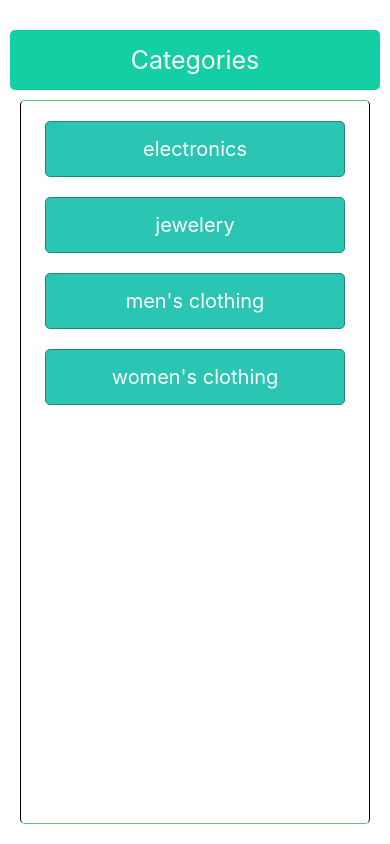
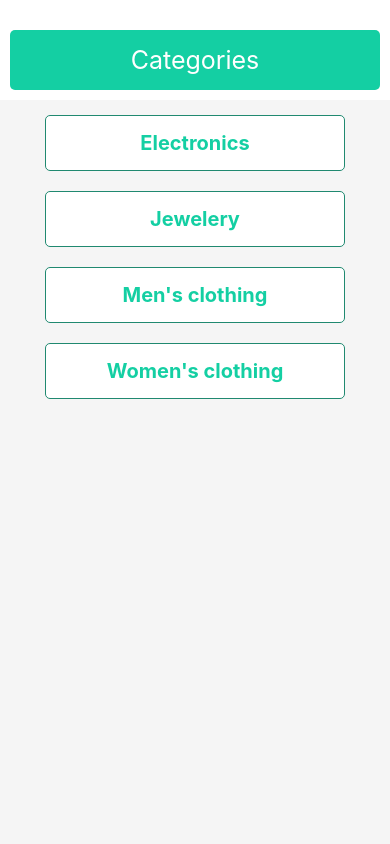
Before and after one commit to khanhvan5323587/assignment2-khahVanS5323587, a React Native app: screen /Category in a window 390 px wide. Built offline with nearby package versions, Linux system fonts and the light colour scheme.

Commit message:
update m1

```diff
--- a/screens/product/CategoryScreen.js
+++ b/screens/product/CategoryScreen.js
@@ -7,7 +7,7 @@ import { global } from '../../src/constant/const';
 const CategoryScreen = ({ navigation }) => {
     return (
         <View style={styles.container}>
-            <View >
+            <View style={global.header}>
                 <Text style={global.title}>Categories</Text>
             </View>
             <View style={styles.box}>
@@ -15,10 +15,7 @@ const CategoryScreen = ({ navigation }) => {
                     data={categories}
                     keyExtractor={(item, index) => index.toString()}
                     renderItem={({ item }) => (
-                        <TouchableOpacity
-                            style={styles.itemTouchable}
-                            onPress={() => navigation.navigate("ProductList", { categoryName: item })}
-                        >
+                        <TouchableOpacity style={styles.itemTouchable} onPress={() => navigation.navigate("ProductList", { categoryName: item })} >
                             <Text style={styles.items}>{item}</Text>
                         </TouchableOpacity>
                     )}
@@ -32,21 +29,17 @@ export default CategoryScreen
 const styles = StyleSheet.create({
     container: {
         flex: 1,
-        backgroundColor: '#fff',
-        padding: 20
-
+        backgroundColor: '#f5f5f5',
     },
     box: {
-        borderWidth: 1,
-        padding: 10,
+        padding: 5,
         borderRadius: 5,
-        flex: 1,
+        // flex: 1,
         alignItems: 'center',
-        borderBlockColor: '#56c37a'
     },
     items: {
-        backgroundColor: '#2ac5b3',
-        color: '#ffffff',
+        backgroundColor: '#ffff',
+        color: '#14cfa3',
         padding: 15,
         margin: 10,
         textAlign: 'center',
@@ -55,6 +48,8 @@ const styles = StyleSheet.create({
         borderColor: '#208970',
         borderRadius: 5,
         fontSize: 20,
+        fontWeight: "bold"
+
     },
     itemTouchable: {
         alignItems: 'center',
--- a/screens/product/ProductDetailScreen.js
+++ b/screens/product/ProductDetailScreen.js
@@ -1,27 +1,37 @@
 import React from 'react';
-import { StyleSheet, Text, View, Image, ScrollView } from 'react-native';
+import { StyleSheet, Text, View, Image, ScrollView, TouchableOpacity } from 'react-native';
 import { useRoute } from '@react-navigation/native';
+import { global } from '../../src/constant/const';
+import { useLayoutEffect } from 'react';
 
 const ProductDetailScreen = ({ navigation }) => {
   const route = useRoute();
   const product = route.params?.product;
 
-  if (!product) {
-    return (
-      <View style={styles.container}>
-        <Text>No product selected</Text>
-      </View>
-    );
-  }
-
   return (
     <ScrollView style={styles.container}>
+      <View style={global.header}>
+        <Text style={global.title}>Product Detail</Text>
+      </View>
       <Image source={{ uri: product.image }} style={styles.detailImage} />
       <View style={styles.detailContent}>
         <Text style={styles.detailName}>{product.title}</Text>
         <Text style={styles.detailPrice}>${product.price}</Text>
         <Text style={styles.detailCategory}>Category: {product.category}</Text>
         <Text style={styles.detailDesc}>{product.description}</Text>
+      </View>
+      <View style={styles.button}>
+        <View>
+          <TouchableOpacity style={styles.backButton} onPress={() => navigation.goBack()}>
+            <Text style={styles.buttonText}>Back</Text>
+          </TouchableOpacity>
+        </View>
+        <View>
+          <TouchableOpacity style={styles.backButton} onPress={() => navigation.goBack()}>
+            <Text style={styles.buttonText}>Add To Cart</Text>
+          </TouchableOpacity>
+        </View>
+
       </View>
     </ScrollView>
   );
@@ -32,7 +42,7 @@ export default ProductDetailScreen;
 const styles = StyleSheet.create({
   container: {
     flex: 1,
-    backgroundColor: '#fff',
+    backgroundColor: '#f5f5f5',
   },
   detailImage: {
     width: '100%',
@@ -62,4 +72,18 @@ const styles = StyleSheet.create({
     fontSize: 16,
     lineHeight: 24,
   },
+  button: {
+    justifyContent: "space-between",
+    flexDirection: "row"
+  },
+  backButton: {
+    marginHorizontal: 60,
+    padding: 10,
+    backgroundColor: "#14cfa3",
+    borderRadius: 5
+  },
+  buttonText: {
+    color: '#fff'
+  }
+
 });
--- a/screens/product/ProductListScreen.js
+++ b/screens/product/ProductListScreen.js
@@ -1,81 +1,53 @@
-import React, { useState, useEffect } from 'react';
-import { StyleSheet, Text, View, FlatList, Image, TouchableOpacity, ActivityIndicator } from 'react-native';
+import React, { useState, useEffect, useLayoutEffect } from 'react';
+import { StyleSheet, Text, View, FlatList, Image, TouchableOpacity, ActivityIndicator, SafeAreaView } from 'react-native';
 import { useRoute } from '@react-navigation/native';
-import axios from 'axios';
-import { PRODUCTS_API } from '../../src/constant/const';
+import { global } from '../../src/constant/const';
 
 const ProductListScreen = ({ navigation }) => {
+    const [products, setProducts] = useState([]);
     const route = useRoute();
-  const categoryName = route.params?.categoryName || 'All Products';
 
-  const [products, setProducts] = useState([]);
-  const [loading, setLoading] = useState(true);
-  const [error, setError] = useState(null);
+    const mockProducts = [
+        { id: 1, title: 'Headphones', price: 99.99, image: 'https://via.placeholder.com/150?text=HP', category: 'Electronics' },
+        { id: 2, title: 'Smart Watch', price: 199.99, image: 'https://via.placeholder.com/150?text=SW', category: 'Electronics' },
+        { id: 3, title: 'Speaker', price: 49.99, image: 'https://via.placeholder.com/150?text=SP', category: 'Electronics' },
+
+    ];
 
     useEffect(() => {
-    navigation.setOptions({ title: categoryName });
-    fetchProducts();
-  }, [categoryName, navigation]);
+        const categoryName = route.params?.categoryName || 'Electronics';
+        const filteredProducts = mockProducts.filter(product => product.category === categoryName);
+        setProducts(filteredProducts);
 
-  const fetchProducts = async () => {
-    try {
-      setLoading(true);
-      setError(null);
-      const response = await axios.get(`${PRODUCTS_API}${categoryName}`);
-      setProducts(response.data);
-    } catch (err) {
-      setError('Failed to fetch products');
-      console.error(err);
-    } finally {
-      setLoading(false);
-    }
-  };
-  <View >
-    <Text style={styles.title}>Categories</Text>
-  </View>
+    }, []);
 
     const renderProduct = ({ item }) => (
-    <TouchableOpacity
-      style={styles.productItem}
-      onPress={() => navigation.navigate('ProductDetail', { product: item })}
-    >
+        <TouchableOpacity style={styles.productItem} onPress={() => navigation.navigate('ProductDetail', { product: item })}>
             <Image source={{ uri: item.image }} style={styles.productImage} />
             <View style={styles.productInfo}>
                 <Text style={styles.productName}>{item.title}</Text>
                 <Text style={styles.productPrice}>${item.price}</Text>
+                <Text style={styles.categoryBadge}>{item.category}</Text>
             </View>
         </TouchableOpacity>
     );
 
-  if (loading) {
     return (
-      <View style={[styles.container, styles.center]}>
-        <ActivityIndicator size="large" color="#14cfa3" />
-        <Text>Loading products...</Text>
+        <View style={styles.container}>
+            <View style={global.header}>
+                <Text style={global.title}>{route.params?.categoryName || 'Products'}</Text>
             </View>
-    );
-  }
-
-  if (error) {
-    return (
-      <View style={[styles.container, styles.center]}>
-        <Text style={styles.error}>{error}</Text>
-        <TouchableOpacity onPress={fetchProducts} style={styles.retryButton}>
-          <Text>Retry</Text>
+            <FlatList
+                data={products}
+                renderItem={renderProduct}
+                keyExtractor={(item) => item.id.toString()}
+                numColumns={1}
+                contentContainerStyle={styles.listContent} />
+            <View style={styles.footer}>
+                <TouchableOpacity style={styles.backButton} onPress={() => navigation.goBack()}>
+                    <Text style={styles.backButtonText}>Back</Text>
                 </TouchableOpacity>
             </View>
-    );
-  }
-
-  return (
-    <View style={styles.container}>
-      <FlatList
-        data={products}
-        keyExtractor={(item) => item.id.toString()}
-        renderItem={renderProduct}
-        numColumns={2}
-        ListEmptyComponent={<Text style={styles.empty}>No products found</Text>}
-      />
         </View>
     );
 };
@@ -85,53 +57,70 @@ export default ProductListScreen;
 const styles = StyleSheet.create({
     container: {
         flex: 1,
-    backgroundColor: '#fff',
+        backgroundColor: '#f5f5f5',
     },
     center: {
+        flex: 1,
         justifyContent: 'center',
         alignItems: 'center',
     },
-  error: {
-    color: 'red',
-    fontSize: 16,
-    marginBottom: 10,
-  },
-  retryButton: {
-    backgroundColor: '#14cfa3',
-    paddingHorizontal: 20,
-    paddingVertical: 10,
-    borderRadius: 5,
-  },
-  empty: {
-    textAlign: 'center',
-    fontSize: 16,
-    padding: 20,
+    listContent: {
+        padding: 15,
     },
     productItem: {
+        flexDirection: 'row',
+        backgroundColor: '#fff',
+        borderRadius: 12,
+        padding: 12,
+        marginBottom: 15,
+        shadowColor: '#000',
+        shadowOffset: { width: 0, height: 2 },
+        shadowOpacity: 0.1,
+        shadowRadius: 4,
+        elevation: 3,
+    },
+    productImage: {
+        width: 80,
+        height: 80,
+        borderRadius: 8,
+    },
+    productInfo: {
         flex: 1,
-    margin: 5,
-    backgroundColor: '#f8f8f8',
+        marginLeft: 15,
+        justifyContent: 'center',
+    },
+    productName: {
+        fontSize: 16,
+        fontWeight: 'bold',
+        color: '#333',
+    },
+    productPrice: {
+        fontSize: 18,
+        color: '#14cfa3',
+        fontWeight: 'bold',
+        marginTop: 4,
+    },
+    categoryBadge: {
+        fontSize: 12,
+        color: '#888',
+        fontStyle: 'italic',
+        marginTop: 2,
+    },
+    footer: {
+        padding: 20,
+        backgroundColor: '#fff',
+        borderTopWidth: 1,
+        borderTopColor: '#eee',
+    },
+    backButton: {
+        backgroundColor: '#14cfa3',
+        paddingVertical: 14,
         borderRadius: 10,
-    padding: 10,
         alignItems: 'center',
     },
-  productImage: {
-    width: 120,
-    height: 120,
-    borderRadius: 10,
-  },
-  productInfo: {
-    marginTop: 5,
-    alignItems: 'center',
-  },
-  productName: {
-    fontSize: 14,
-    fontWeight: 'bold',
-    textAlign: 'center',
-  },
-  productPrice: {
+    backButtonText: {
+        color: '#fff',
         fontSize: 16,
-    color: '#14cfa3',
         fontWeight: 'bold',
     },
 });
--- a/src/constant/const.js
+++ b/src/constant/const.js
@@ -4,10 +4,10 @@ import { StyleSheet } from "react-native";
 
 
 export const categories = [
-    'electronics',
-    'jewelery',
-    "men's clothing",
-    "women's clothing"
+    'Electronics',
+    'Jewelery',
+    "Men's clothing",
+    "Women's clothing"
 ];
 
 export const global = StyleSheet.create({
@@ -24,5 +24,10 @@ export const global = StyleSheet.create({
         textAlign: 'center',
         color: '#fff',
         fontSize: 25
-    }
+    },
+    header: {
+        paddingTop: 20,
+
+        backgroundColor: '#fff',
+    },
 })
--- a/src/navigators/ProductNavigation.js
+++ b/src/navigators/ProductNavigation.js
@@ -6,17 +6,10 @@ const Stack = createNativeStackNavigator();
 
 const ProductNavigator = () => {
     return (
-        <Stack.Navigator
-            screenOptions={{
-                headerShown: false,
-                headerStyle: { backgroundColor: '#14cfa3' },
-                headerTintColor: '#fff',
-                headerTitleStyle: { fontWeight: 'bold' }
-            }}
-        >
-            <Stack.Screen name="Category" component={CategoryScreen} options={{ headerShown: false }} />
-            <Stack.Screen name="ProductList" component={ProductListScreen} options={{ headerShown: true }} />
-            <Stack.Screen name="ProductDetail" component={ProductDetailScreen} options={{ headerShown: true }} />
+        <Stack.Navigator screenOptions={{ headerShown: false }}>
+            <Stack.Screen name="Category" component={CategoryScreen} />
+            <Stack.Screen name="ProductList" component={ProductListScreen} />
+            <Stack.Screen name="ProductDetail" component={ProductDetailScreen} />
         </Stack.Navigator>
     );
 };
```
Lines whose indentation alone changed are shown as unchanged.
